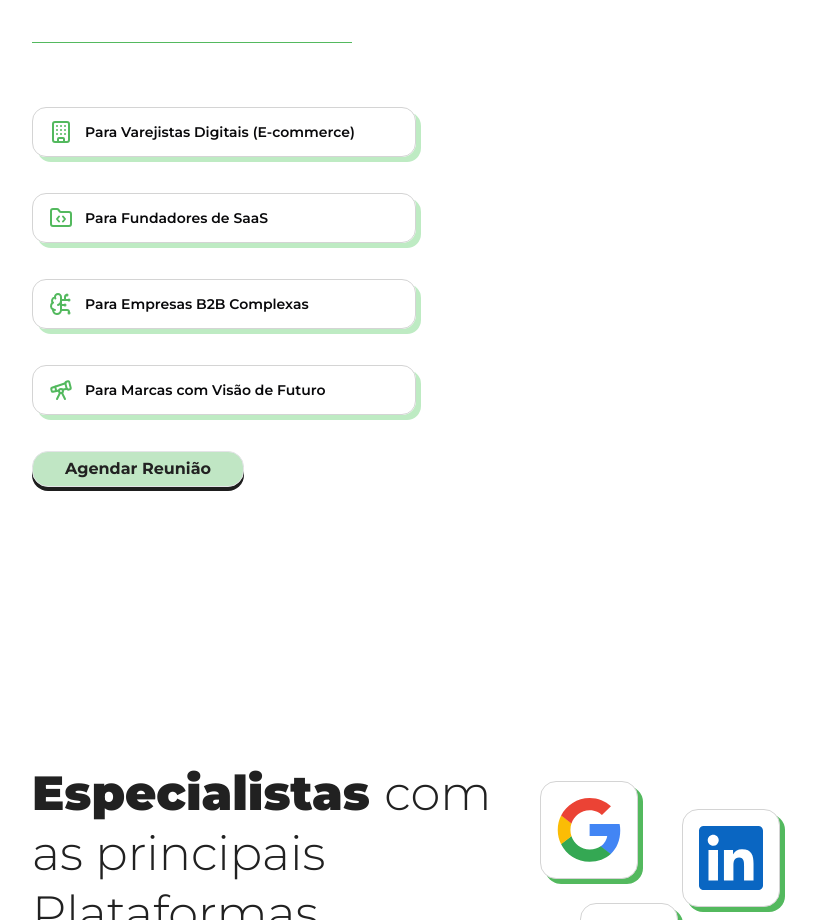
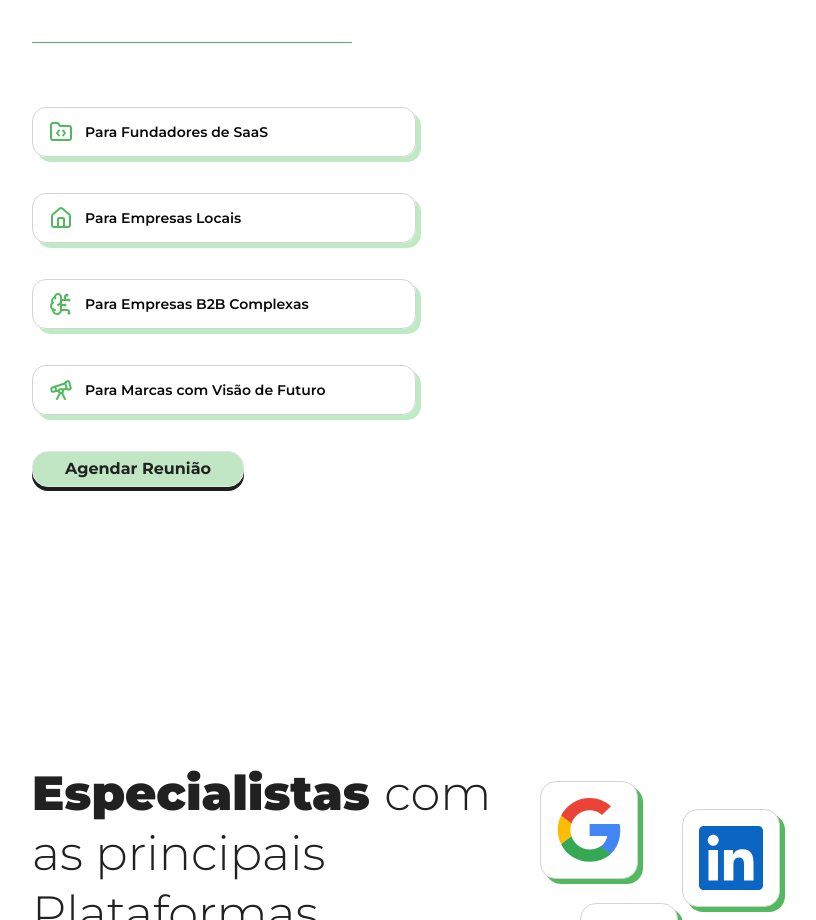
Before and after one commit to LucasBened/pling-company, a React (Vite) app: page / in a window 1280 px wide. Shown: the part 4960-5880 px from the top of the page, without its empty margins (224-1040 px from the left). Built offline with nearby package versions, Linux system fonts and the light colour scheme; no server answers.

Commit message:
[feat] atualizando nossos serviços

```diff
--- a/src/App.tsx
+++ b/src/App.tsx
@@ -2,10 +2,10 @@ import {
   Activity,
   BellRing,
   BrainCircuit,
-  BuildingIcon,
   ChevronsLeftRightEllipsis,
   FolderCode,
   Handshake,
+  House,
   MessageSquare,
   NotebookPenIcon,
   Search,
@@ -491,14 +491,14 @@ export default function App() {
             >
               <motion.div variants={fadeInUp}>
                 <Quality
-                  text="Para Varejistas Digitais (E-commerce)"
-                  icon={<BuildingIcon className="text-light-green" />}
+                  text="Para Fundadores de SaaS"
+                  icon={<FolderCode className="text-light-green" />}
                 />
-              </motion.div>
+              </motion.div>{" "}
               <motion.div variants={fadeInUp}>
                 <Quality
-                  text="Para Fundadores de SaaS"
-                  icon={<FolderCode className="text-light-green" />}
+                  text="Para Empresas Locais"
+                  icon={<House className="text-light-green" />}
                 />
               </motion.div>
               <motion.div variants={fadeInUp}>
@@ -539,7 +539,7 @@ export default function App() {
             <img
               src={who}
               alt="Equipe analisando gráficos e métricas de crescimento, representando performance em marketing digital."
-              className="lg:max-w-full lg:h-auto hidden md:block size-150 lg:size-full"
+              className="lg:max-w-full lg:h-auto hidden md:block size-150 lg:size-full "
               loading="lazy"
             />
           </motion.div>
```
